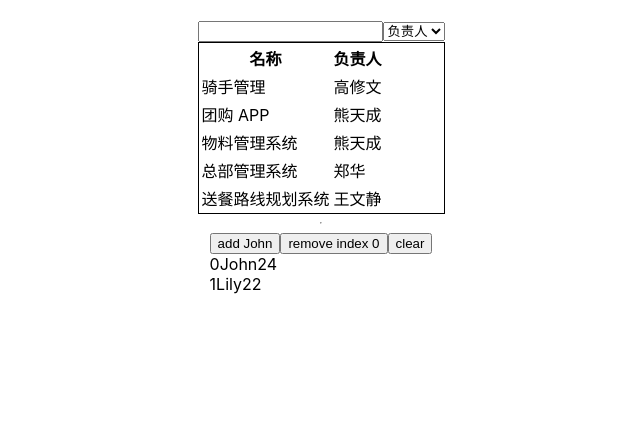
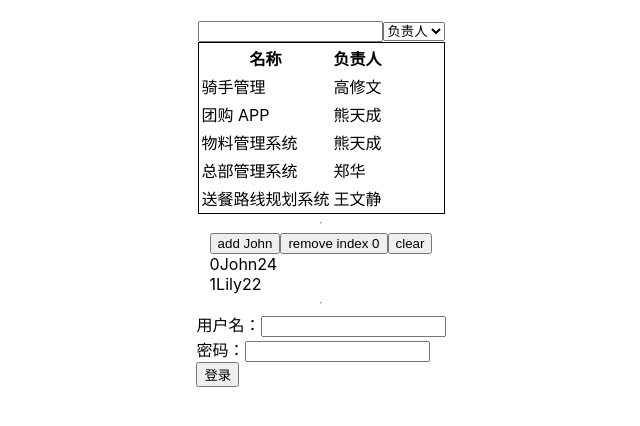
Before and after one commit to ChuYang-FE/WT-jira, a React (Create React App) app: page / in a window 1280 px wide. Shown: the top 426 px of the page, without its empty margins (319-959 px from the left). Built offline with nearby package versions, Linux system fonts and the light colour scheme; data requests are answered from the project's data file.

Commit message:
feat: login

```diff
--- a/src/App.tsx
+++ b/src/App.tsx
@@ -1,4 +1,5 @@
 import React from 'react';
+import { Login } from './screens/login';
 import { ProjectListScreen } from './screens/project-list';
 import { TsReactTest } from './screens/ts-test';
 
@@ -8,6 +9,8 @@
       <ProjectListScreen />
       <hr />
       <TsReactTest />
+      <hr />
+      <Login />
     </div>
   );
 }
--- /dev/null
+++ b/src/screens/login/index.tsx
@@ -0,0 +1,22 @@
+import React, { FormEvent } from 'react';
+
+export const Login = () => {
+  const handleSubmit = (e: FormEvent<HTMLFormElement>) => {
+    e.preventDefault();
+    console.log('click submit');
+  };
+
+  return (
+    <form onSubmit={handleSubmit}>
+      <div>
+        <label htmlFor="username">用户名：</label>
+        <input type="text" id="username" />
+      </div>
+      <div>
+        <label htmlFor="pwd">密码：</label>
+        <input type="password" id="pwd" />
+      </div>
+      <button type="submit">登录</button>
+    </form>
+  );
+};
```
